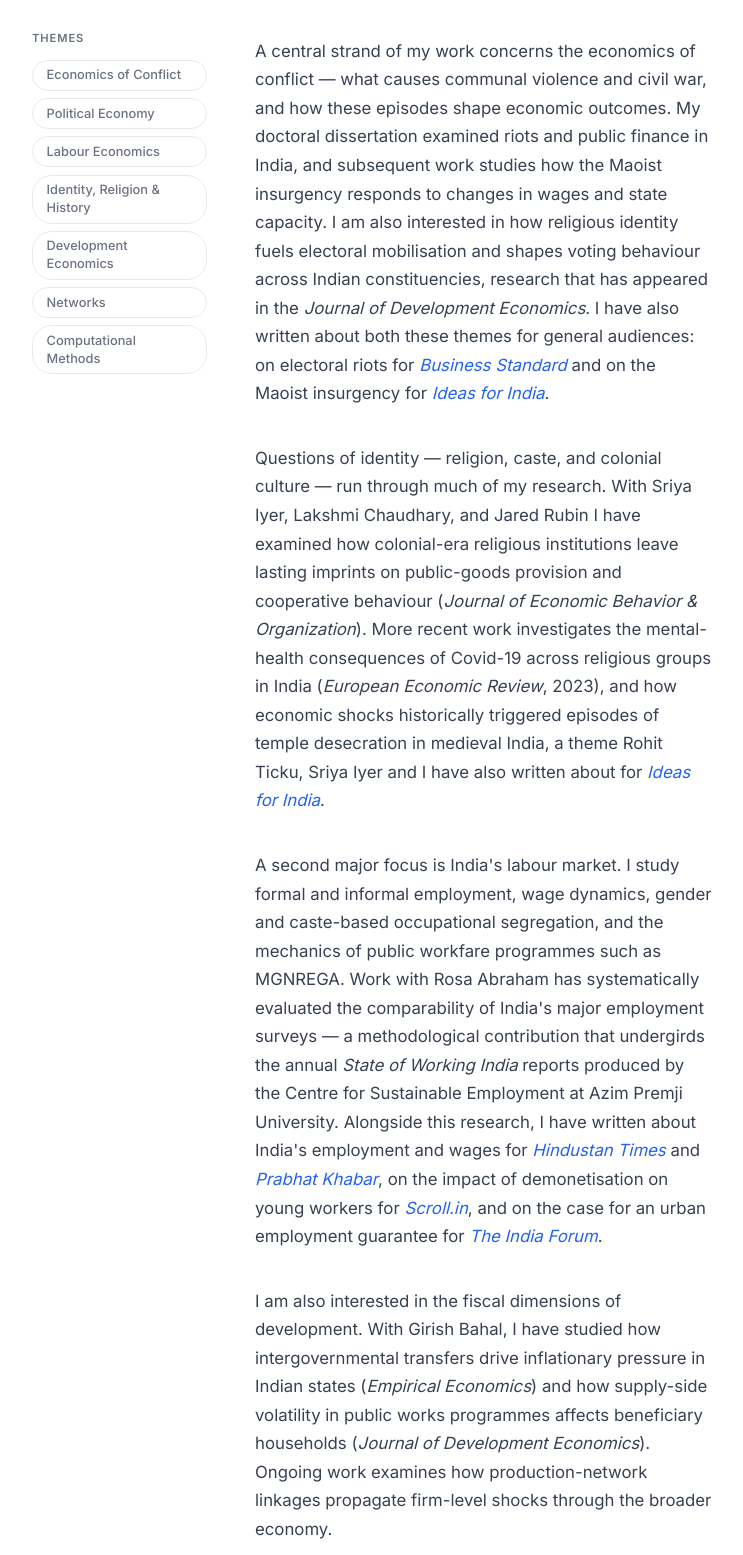
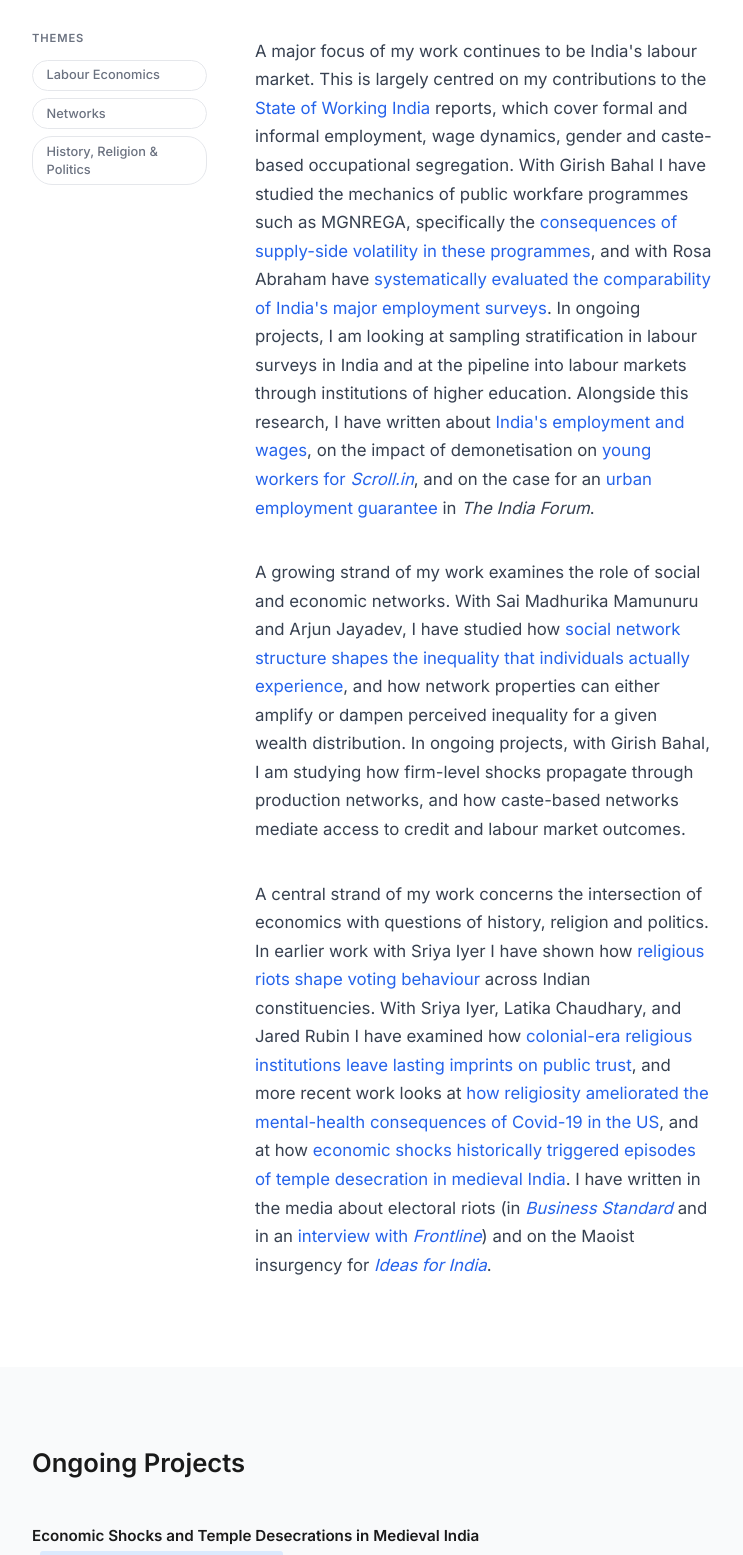
Before and after one commit to econanand/econanand.github.io, a plain HTML site: page research.html in a window 1280 px wide. Shown: the part 360-1915 px from the top of the page, without its empty margins (262-1005 px from the left). Drawn offline with Linux system fonts and the light colour scheme.

Commit message:
Restructure research themes to three; fix labour para and mental health description
Co-Authored-By: Claude Sonnet 4.6 <noreply@anthropic.com>

```diff
--- a/research.html
+++ b/research.html
@@ -51,103 +51,68 @@
         <aside class="research-sidebar" aria-label="Research themes">
           <p class="sidebar-label">Themes</p>
           <div class="theme-pills">
-            <button class="theme-pill" data-theme="conflict">Economics of Conflict</button>
-            <button class="theme-pill" data-theme="political-economy">Political Economy</button>
             <button class="theme-pill" data-theme="labour">Labour Economics</button>
-            <button class="theme-pill" data-theme="identity">Identity, Religion &amp; History</button>
-            <button class="theme-pill" data-theme="development">Development Economics</button>
             <button class="theme-pill" data-theme="networks">Networks</button>
-            <button class="theme-pill" data-theme="computational">Computational Methods</button>
+            <button class="theme-pill" data-theme="history-religion-politics">History, Religion &amp; Politics</button>
           </div>
         </aside>
 
         <div class="research-narrative">
 
-          <p class="research-para" id="rp-conflict"
-             data-themes="conflict political-economy">
-            A central strand of my work concerns the economics of conflict — what
-            causes communal violence and civil war, and how these episodes shape
-            economic outcomes. My doctoral dissertation examined riots and public
-            finance in India, and subsequent work studies how the Maoist insurgency
-            responds to changes in wages and state capacity. I am also interested
-            in how religious identity fuels electoral mobilisation and shapes voting
-            behaviour across Indian constituencies, research that has appeared in
-            the <em>Journal of Development Economics</em>. I have also written about
-            both these themes for general audiences: on electoral riots for
-            <a href="https://www.business-standard.com/article/opinion/riots-for-electoral-gains-118050301496_1.html" target="_blank" rel="noopener"><em>Business Standard</em></a>
-            and on the Maoist insurgency for
-            <a href="https://www.ideasforindia.in/topics/governance/economic-development-and-maoist-insurgency.html" target="_blank" rel="noopener"><em>Ideas for India</em></a>.
-          </p>
-
-          <p class="research-para" id="rp-identity"
-             data-themes="identity political-economy development">
-            Questions of identity — religion, caste, and colonial culture — run
-            through much of my research. With Sriya Iyer, Lakshmi Chaudhary, and
-            Jared Rubin I have examined how colonial-era religious institutions leave
-            lasting imprints on public-goods provision and cooperative behaviour
-            (<em>Journal of Economic Behavior &amp; Organization</em>). More recent
-            work investigates the mental-health consequences of Covid-19 across
-            religious groups in India (<em>European Economic Review</em>, 2023), and
-            how economic shocks historically triggered episodes of temple desecration
-            in medieval India, a theme Rohit Ticku, Sriya Iyer and I have also written
-            about for <a href="https://www.ideasforindia.in/topics/social-identity/holy-wars-temple-desecrations-in-medieval-india.html" target="_blank" rel="noopener"><em>Ideas for India</em></a>.
-          </p>
-
           <p class="research-para" id="rp-labour"
-             data-themes="labour development">
-            A second major focus is India's labour market. I study formal and
-            informal employment, wage dynamics, gender and caste-based occupational
-            segregation, and the mechanics of public workfare programmes such as
-            MGNREGA. Work with Rosa Abraham has systematically evaluated the
-            comparability of India's major employment surveys — a methodological
-            contribution that undergirds the annual <em>State of Working India</em>
-            reports produced by the Centre for Sustainable Employment at Azim Premji
-            University. Alongside this research, I have written about India's employment
-            and wages for
-            <a href="https://www.hindustantimes.com/india-news/did-the-indian-economy-create-nearly-13-million-jobs-in-2017/story-2UJHNBwwAkC0rpLv65xFZI.html" target="_blank" rel="noopener"><em>Hindustan Times</em></a>
-            and <a href="https://www.prabhatkhabar.com/opinion/1211384" target="_blank" rel="noopener"><em>Prabhat Khabar</em></a>,
-            on the impact of demonetisation on young workers for
-            <a href="https://scroll.in/article/1009877/no-country-for-young-workers-how-demonetisation-has-hurt-a-generation-of-indians" target="_blank" rel="noopener"><em>Scroll.in</em></a>,
-            and on the case for an urban employment guarantee for
-            <a href="https://www.theindiaforum.in/article/time-right-urban-employment-guarantee-programme" target="_blank" rel="noopener"><em>The India Forum</em></a>.
-          </p>
-
-          <p class="research-para" id="rp-development"
-             data-themes="development political-economy">
-            I am also interested in the fiscal dimensions of development. With
-            Girish Bahal, I have studied how intergovernmental transfers drive
-            inflationary pressure in Indian states (<em>Empirical Economics</em>)
-            and how supply-side volatility in public works programmes affects
-            beneficiary households (<em>Journal of Development Economics</em>).
-            Ongoing work examines how production-network linkages propagate
-            firm-level shocks through the broader economy.
+             data-themes="labour">
+            A major focus of my work continues to be India's labour market. This is
+            largely centred on my contributions to the
+            <a href="https://azimpremjiuniversity.edu.in/the-indian-economy/state-of-working-india-2023" target="_blank" rel="noopener">State of Working India</a>
+            reports, which cover formal and informal employment, wage dynamics, gender
+            and caste-based occupational segregation. With Girish Bahal I have studied
+            the mechanics of public workfare programmes such as MGNREGA, specifically the
+            <a href="https://doi.org/10.1016/j.jdeveco.2020.102608" target="_blank" rel="noopener">consequences of supply-side volatility in these programmes</a>,
+            and with Rosa Abraham have
+            <a href="https://doi.org/10.1007/s41027-022-00381-x" target="_blank" rel="noopener">systematically evaluated the comparability of India's major employment surveys</a>.
+            In ongoing projects, I am looking at sampling stratification in labour
+            surveys in India and at the pipeline into labour markets through
+            institutions of higher education. Alongside this research, I have written
+            about <a href="https://www.hindustantimes.com/india-news/did-the-indian-economy-create-nearly-13-million-jobs-in-2017/story-2UJHNBwwAkC0rpLv65xFZI.html" target="_blank" rel="noopener">India's employment and wages</a>,
+            on the impact of demonetisation on
+            <a href="https://scroll.in/article/1009877/no-country-for-young-workers-how-demonetisation-has-hurt-a-generation-of-indians" target="_blank" rel="noopener">young workers for <em>Scroll.in</em></a>,
+            and on the case for an
+            <a href="https://www.theindiaforum.in/article/time-right-urban-employment-guarantee-programme" target="_blank" rel="noopener">urban employment guarantee</a>
+            in <em>The India Forum</em>.
           </p>
 
           <p class="research-para" id="rp-networks"
-             data-themes="networks development labour">
-            A growing strand of my work examines the role of social and economic networks.
-            With Sai Madhurika Mamunuru and Arjun Jayadev, I have studied how social
-            network structure shapes the inequality that individuals actually experience —
-            showing that network properties can either amplify or dampen perceived
-            inequality for a given wealth distribution
-            (<em>Journal of Economic Behavior &amp; Organization</em>, 2025). Related work
-            investigates how production-network linkages propagate firm-level shocks
-            through the broader economy, and how caste-based networks mediate access to
-            credit and labour market outcomes.
+             data-themes="networks">
+            A growing strand of my work examines the role of social and economic
+            networks. With Sai Madhurika Mamunuru and Arjun Jayadev, I have studied how
+            <a href="https://doi.org/10.1016/j.jebo.2024.106799" target="_blank" rel="noopener">social network structure shapes the inequality that individuals actually
+            experience</a>, and how network properties can either amplify or dampen
+            perceived inequality for a given wealth distribution. In ongoing projects,
+            with Girish Bahal, I am studying how firm-level shocks propagate through
+            production networks, and how caste-based networks mediate access to credit
+            and labour market outcomes.
           </p>
 
-          <p class="research-para" id="rp-computational"
-             data-themes="computational labour development">
-            Across all these areas I rely on structural modelling, quasi-experimental
-            identification, and large-scale administrative and survey data. I am
-            engaged in building better data infrastructure for Indian labour-market
-            research — including the India Working Survey, a nationally
-            representative panel — and I teach quantitative and computational methods
-            to undergraduate and postgraduate students at Azim Premji University.
-            I have also written about the empirical turn in economics for
-            <a href="https://www.hindustantimes.com/opinion/why-david-card-joshua-angrist-and-guido-imbens-won-the-nobel-prize-in-economics-101633964046500.html" target="_blank" rel="noopener"><em>Hindustan Times</em></a>
-            and on the limits of behavioural economics for
-            <a href="https://www.epw.in/journal/2017/46/commentary/why-behavioural-economics-will-not-save-world.html" target="_blank" rel="noopener"><em>Economic and Political Weekly</em></a>.
+          <p class="research-para" id="rp-history"
+             data-themes="history-religion-politics">
+            A central strand of my work concerns the intersection of economics with
+            questions of history, religion and politics. In earlier work with Sriya Iyer
+            I have shown how
+            <a href="https://doi.org/10.1016/j.jdeveco.2017.11.003" target="_blank" rel="noopener">religious riots shape voting behaviour</a>
+            across Indian constituencies. With Sriya Iyer, Latika Chaudhary, and
+            Jared Rubin I have examined how
+            <a href="https://doi.org/10.1016/j.jebo.2020.03.005" target="_blank" rel="noopener">colonial-era religious institutions leave lasting imprints on public trust</a>,
+            and more recent work looks at
+            <a href="https://doi.org/10.1016/j.euroecorev.2023.104621" target="_blank" rel="noopener">how religiosity ameliorated the mental-health consequences of Covid-19 in the US</a>,
+            and at how
+            <a href="https://www.repository.cam.ac.uk/items/94bc39ac-d70b-465a-b743-7f882d4161d5" target="_blank" rel="noopener">economic shocks historically triggered episodes of temple desecration
+            in medieval India</a>.
+            I have written in the media about electoral riots (in
+            <a href="https://www.business-standard.com/article/opinion/riots-for-electoral-gains-118050301496_1.html" target="_blank" rel="noopener"><em>Business Standard</em></a>
+            and in an
+            <a href="https://frontline.thehindu.com/politics/interview-anand-shrivastava-on-link-between-bjp-electoral-vote-share-and-communal-riots-in-parts-of-india/article67018271.ece" target="_blank" rel="noopener">interview with <em>Frontline</em></a>)
+            and on the Maoist insurgency for
+            <a href="https://www.ideasforindia.in/topics/governance/economic-development-and-maoist-insurgency.html" target="_blank" rel="noopener"><em>Ideas for India</em></a>.
           </p>
 
         </div>
```
